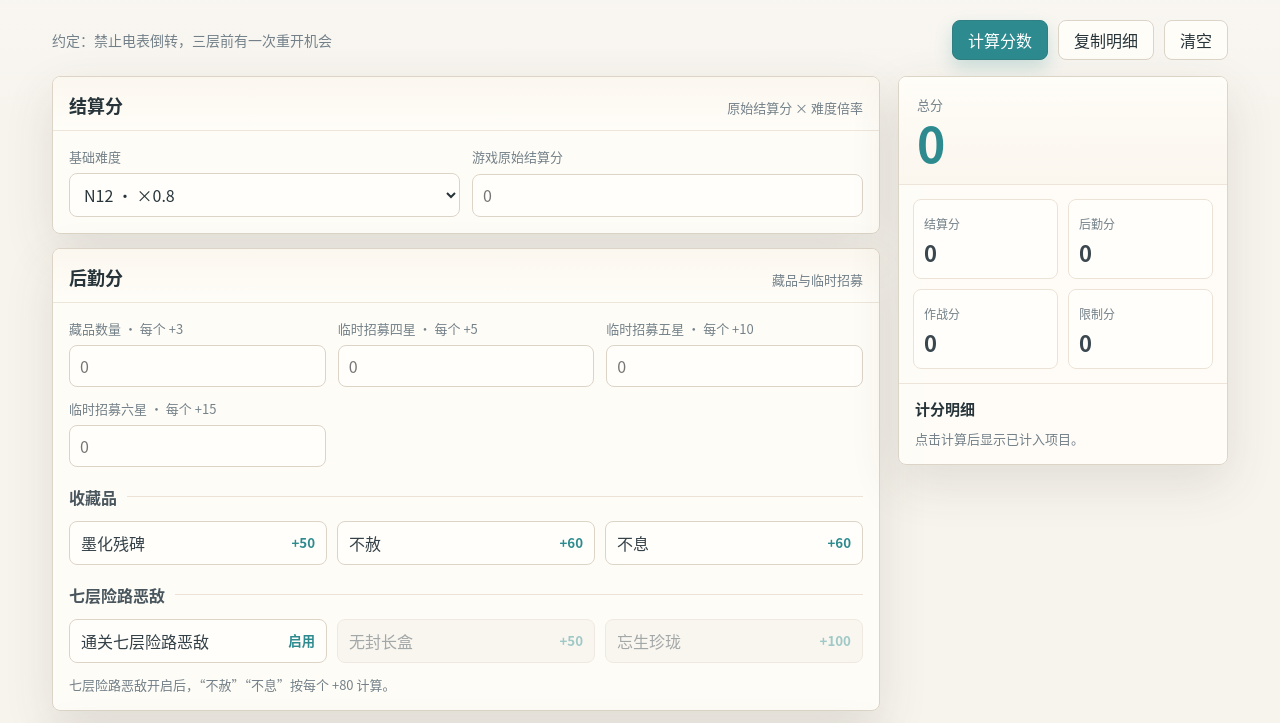
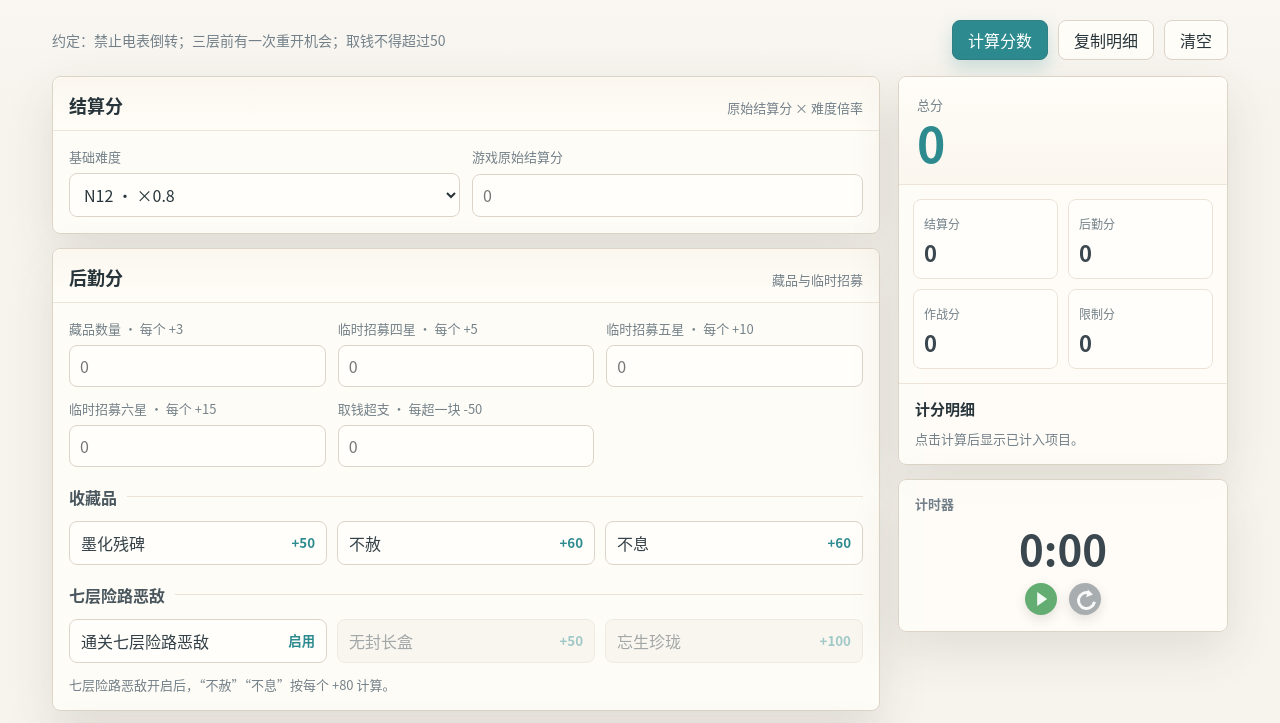
Before and after one commit to Programme404/VeganCup-4, a plain HTML site: page index.html in a window 1280 px wide. Shown: the part 202-925 px from the top of the page. Drawn offline with Linux system fonts and the light colour scheme.

Commit message:
v3 released

```diff
--- a/index.html
+++ b/index.html
@@ -203,7 +203,8 @@
     }
 
     section,
-    .summary {
+    .summary,
+    .timer-panel {
       border: 1px solid var(--line);
       border-radius: var(--radius);
       background: rgba(255, 253, 248, .9);
@@ -453,9 +454,14 @@
       font-size: 13px;
     }
 
-    .summary {
+    .side-stack {
       position: sticky;
       top: 18px;
+      display: grid;
+      gap: 14px;
+    }
+
+    .summary {
       overflow: hidden;
     }
 
@@ -550,6 +556,124 @@
       font-size: 13px;
     }
 
+    .timer-panel {
+      display: grid;
+      justify-items: center;
+      gap: 14px;
+      padding: 14px 16px 16px;
+      background: rgba(255, 253, 248, .9);
+    }
+
+    .timer-title {
+      justify-self: stretch;
+      color: var(--muted);
+      font-size: 13px;
+      font-weight: 700;
+    }
+
+    .timer-display {
+      font-variant-numeric: tabular-nums;
+      color: #3b474f;
+      font-size: 42px;
+      font-weight: 800;
+      line-height: 1;
+    }
+
+    .timer-controls {
+      display: flex;
+      align-items: center;
+      justify-content: center;
+      gap: 12px;
+    }
+
+    .timer-btn {
+      position: relative;
+      width: 32px;
+      height: 32px;
+      padding: 0;
+      border: 0;
+      border-radius: 50%;
+      box-shadow: 0 4px 12px rgba(54, 46, 40, .14);
+      transition: transform .16s ease, background .16s ease, box-shadow .16s ease;
+    }
+
+    .timer-btn:hover {
+      transform: translateY(-1px);
+      box-shadow: 0 6px 16px rgba(54, 46, 40, .18);
+    }
+
+    .timer-toggle {
+      background: #63ad72;
+    }
+
+    .timer-toggle.is-running {
+      background: #d36d6d;
+    }
+
+    .timer-toggle::before {
+      content: "";
+      position: absolute;
+      top: 50%;
+      left: 50%;
+      width: 0;
+      height: 0;
+      border-top: 7px solid transparent;
+      border-bottom: 7px solid transparent;
+      border-left: 10px solid rgba(255, 255, 255, .92);
+      transform: translate(-38%, -50%);
+    }
+
+    .timer-toggle.is-running::before,
+    .timer-toggle.is-running::after {
+      content: "";
+      position: absolute;
+      top: 9px;
+      width: 4px;
+      height: 14px;
+      border: 0;
+      border-radius: 2px;
+      background: rgba(255, 255, 255, .92);
+      transform: none;
+    }
+
+    .timer-toggle.is-running::before {
+      left: 11px;
+    }
+
+    .timer-toggle.is-running::after {
+      left: 17px;
+    }
+
+    .timer-reset {
+      background: #a8adb0;
+    }
+
+    .timer-reset::before {
+      content: "";
+      position: absolute;
+      top: 8px;
+      left: 8px;
+      width: 13px;
+      height: 13px;
+      border: 3px solid rgba(255, 255, 255, .92);
+      border-right-color: transparent;
+      border-radius: 50%;
+      transform: rotate(-35deg);
+    }
+
+    .timer-reset::after {
+      content: "";
+      position: absolute;
+      top: 7px;
+      left: 18px;
+      width: 0;
+      height: 0;
+      border-top: 4px solid transparent;
+      border-bottom: 4px solid transparent;
+      border-left: 6px solid rgba(255, 255, 255, .92);
+      transform: rotate(12deg);
+    }
+
     .toast {
       position: fixed;
       right: 18px;
@@ -590,7 +714,7 @@
         grid-template-columns: 1fr;
       }
 
-      .summary {
+      .side-stack {
         position: static;
       }
     }
@@ -644,7 +768,7 @@
 
   <main>
     <div class="toolbar">
-      <p class="formula">约定：禁止电表倒转，三层前有一次重开机会</p>
+      <p class="formula">约定：禁止电表倒转；三层前有一次重开机会；取钱不得超过50</p>
       <div class="actions">
         <button class="btn primary" id="calcBtn" type="button">计算分数</button>
         <button class="btn" id="copyBtn" type="button">复制明细</button>
@@ -703,6 +827,10 @@
               <label class="field">
                 <span>临时招募六星 · 每个 +15</span>
                 <input id="temp6" type="number" min="0" step="1" inputmode="numeric" placeholder="0">
+              </label>
+              <label class="field">
+                <span>取钱超支 · 每超一块 -50</span>
+                <input id="moneyOverrun" type="number" min="0" step="1" inputmode="numeric" placeholder="0">
               </label>
             </div>
 
@@ -990,6 +1118,7 @@
         </section>
       </div>
 
+      <div class="side-stack">
         <aside class="summary" aria-live="polite">
           <div class="summary-main">
             <span>总分</span>
@@ -1019,12 +1148,22 @@
             <p class="empty" id="emptyDetail">点击计算后显示已计入项目。</p>
           </div>
         </aside>
+
+        <section class="timer-panel" aria-label="计时器">
+          <div class="timer-title">计时器</div>
+          <div class="timer-display" id="timerDisplay">0:00</div>
+          <div class="timer-controls">
+            <button class="timer-btn timer-toggle" id="timerToggle" type="button" aria-label="开始或暂停计时"></button>
+            <button class="timer-btn timer-reset" id="timerReset" type="button" aria-label="复位计时"></button>
+          </div>
+        </section>
+      </div>
     </div>
   </main>
 
   <footer class="app-footer">
-    <span>版本号：v2.2</span>
-    <span>修改日期：2026.5.20</span>
+    <span>版本号：v3</span>
+    <span>修改日期：2026.5.21</span>
     <span>作者：GPT-5.5 &amp; 阿能才不是受</span>
   </footer>
 
@@ -1041,6 +1180,7 @@
     };
 
     const formatScore = (value) => Number.isInteger(value) ? String(value) : value.toFixed(2).replace(/\.?0+$/, "");
+    const formatDelta = (value) => `${value > 0 ? "+" : ""}${formatScore(value)}`;
 
     const num = (id) => {
       const value = Number(document.getElementById(id).value);
@@ -1073,6 +1213,58 @@
         const groupCompare = groupOrder[a.group] - groupOrder[b.group];
         return groupCompare || a.index - b.index;
       });
+
+    let timerElapsedMs = 0;
+    let timerStartedAt = 0;
+    let timerInterval = null;
+
+    function formatTimer(ms) {
+      const totalSeconds = Math.floor(ms / 1000);
+      const minutes = Math.floor(totalSeconds / 60);
+      const seconds = totalSeconds % 60;
+      return `${minutes}:${String(seconds).padStart(2, "0")}`;
+    }
+
+    function renderTimer() {
+      document.getElementById("timerDisplay").textContent = formatTimer(timerElapsedMs);
+    }
+
+    function startTimer() {
+      timerStartedAt = Date.now() - timerElapsedMs;
+      timerInterval = window.setInterval(() => {
+        timerElapsedMs = Date.now() - timerStartedAt;
+        renderTimer();
+      }, 250);
+      document.getElementById("timerToggle").classList.add("is-running");
+    }
+
+    function pauseTimer() {
+      if (!timerInterval) return;
+      window.clearInterval(timerInterval);
+      timerInterval = null;
+      timerElapsedMs = Date.now() - timerStartedAt;
+      renderTimer();
+      document.getElementById("timerToggle").classList.remove("is-running");
+    }
+
+    function toggleTimer() {
+      if (timerInterval) {
+        pauseTimer();
+      } else {
+        startTimer();
+      }
+    }
+
+    function resetTimer() {
+      if (timerInterval) {
+        window.clearInterval(timerInterval);
+        timerInterval = null;
+      }
+      timerElapsedMs = 0;
+      timerStartedAt = 0;
+      document.getElementById("timerToggle").classList.remove("is-running");
+      renderTimer();
+    }
 
     function selectedRadioScore(name) {
       const input = document.querySelector(`input[name="${name}"]:checked`);
@@ -1110,7 +1302,8 @@
         ["collectibleCount", 3, "藏品数量"],
         ["temp4", 5, "临时招募四星干员"],
         ["temp5", 10, "临时招募五星干员"],
-        ["temp6", 15, "临时招募六星干员"]
+        ["temp6", 15, "临时招募六星干员"],
+        ["moneyOverrun", -50, "取钱超支"]
       ];
       logisticsCounts.forEach(([id, unit, label]) => {
         const count = num(id);
@@ -1184,7 +1377,7 @@
         const span = document.createElement("span");
         const score = document.createElement("b");
         span.textContent = `${groupName[item.group]} · ${item.label}`;
-        score.textContent = `+${formatScore(item.score)}`;
+        score.textContent = formatDelta(item.score);
         li.append(span, score);
         list.append(li);
       });
@@ -1215,7 +1408,7 @@
       if (scoreState.details.length) {
         lines.push("", "计分明细：");
         sortedDetails(scoreState.details).forEach((item) => {
-          lines.push(`- ${groupName[item.group]} · ${item.label}：+${formatScore(item.score)}`);
+          lines.push(`- ${groupName[item.group]} · ${item.label}：${formatDelta(item.score)}`);
         });
       }
       try {
@@ -1237,6 +1430,8 @@
     document.getElementById("calcBtn").addEventListener("click", calculate);
     document.getElementById("copyBtn").addEventListener("click", copyDetails);
     document.getElementById("resetBtn").addEventListener("click", resetAll);
+    document.getElementById("timerToggle").addEventListener("click", toggleTimer);
+    document.getElementById("timerReset").addEventListener("click", resetTimer);
     document.getElementById("seventhBoss").addEventListener("change", updateSevenState);
     document.addEventListener("input", (event) => {
       if (event.target.matches("input, select")) {
@@ -1245,6 +1440,7 @@
     });
 
     updateSevenState();
+    renderTimer();
     render(scoreState);
   </script>
 </body>
```
Also changed, not shown: 3 other files. Lines whose indentation alone changed are shown as unchanged.
